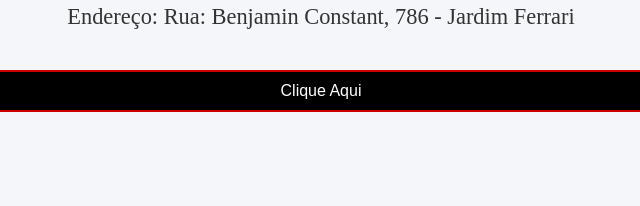
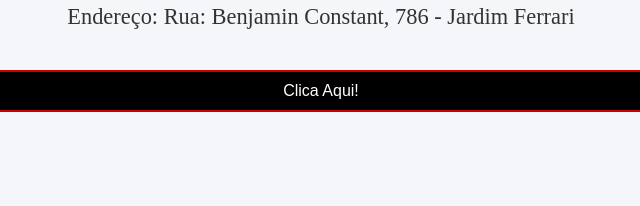
Before and after one commit to pereiracin/meu-site-renan, a plain HTML site: page index.html in a window 1280 px wide. Shown: the part 550-756 px from the top of the page, 319-959 px from the left. Drawn offline with Linux system fonts and the light colour scheme.

Commit message:
Change button text and remove onclick alert

```diff
--- a/index.html
+++ b/index.html
@@ -17,7 +17,7 @@
     <p>Contato: 15 99799-9960</p><br>
     <p>E-mail: blcaritapeva@gmail.com</p><br>
     <p>Endereço: Rua: Benjamin Constant, 786 - Jardim Ferrari</p><br>
-       <button onclick="alert('Clica Clica Clica!')">Clique Aqui</button>
+       <button>Clica Aqui! </button>
   </main>
 
   <footer>
```
